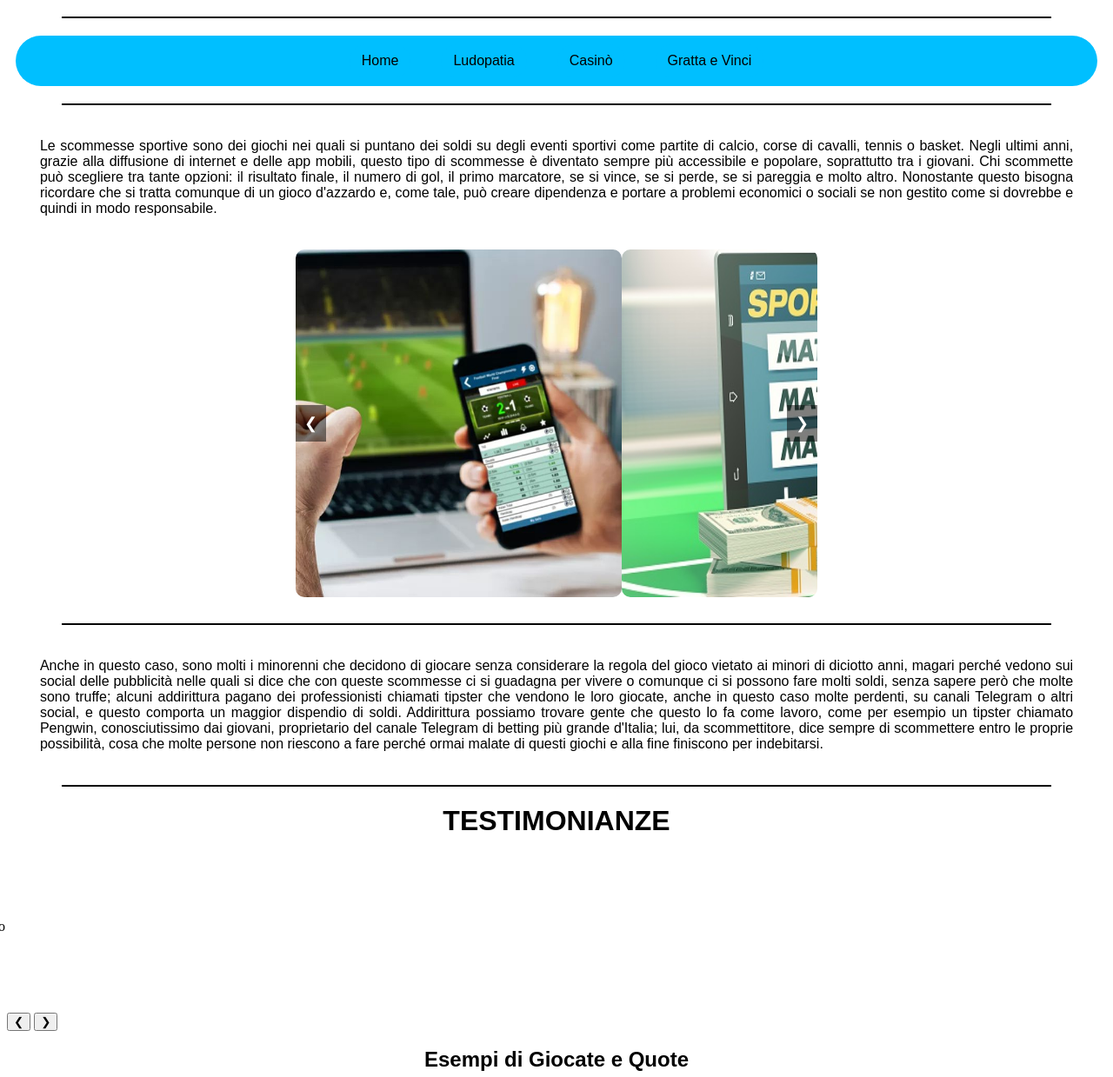
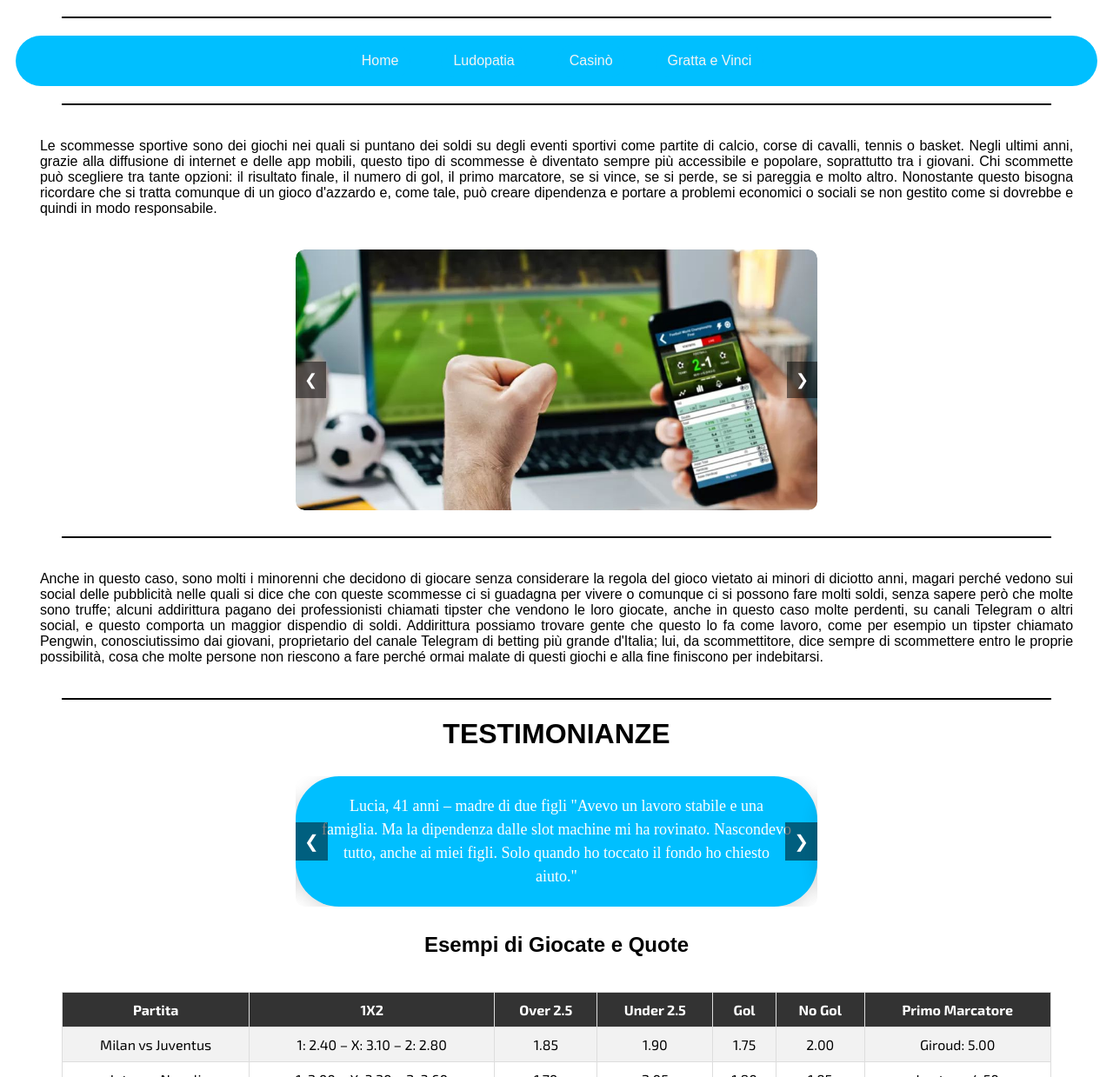
Before and after one commit to Lxr3Nz000/sito-informatica, a plain HTML site: page scommesse.html in a window 1280 px wide. Shown: the part 61-1300 px from the top of the page at 87% size. Drawn offline with Linux system fonts and the light colour scheme; a web font is replaced by a local one.

Commit message:
Update style.css

```diff
--- a/style.css
+++ b/style.css
@@ -1,96 +1,247 @@
-/*Titolo*/
-.title {
+/* Titoli */
+.title,
+.titleHome {
     font-family: "Special Gothic Expanded One", sans-serif;
-    font-weight: 700;
     font-style: normal;
     text-align: center;
+    font-weight: 700;
 }
 
 .titleHome {
-    font-family: "Special Gothic Expanded One", sans-serif;
     margin: 10%;
     font-size: 300%;
-    font-weight: 300%;
-    font-style: normal;
+}
+
+.carousel-container {
+    max-width: 600px;
+    margin: 30px auto;
+    position: relative;
+    overflow: hidden;
+    border-radius: 10px;
+}
+
+.carousel-slide {
+    display: flex;
+    transition: transform 0.5s ease-in-out;
+}
+
+.carousel-slide img {
+    width: 100%;
+    border-radius: 10px;
+}
+
+.carousel-buttons {
+    position: absolute;
+    top: 50%;
+    width: 100%;
+    display: flex;
+    justify-content: space-between;
+    transform: translateY(-50%);
+}
+
+.carousel-buttons button {
+    background-color: rgba(0, 0, 0, 0.5);
+    border: none;
+    color: white;
+    padding: 10px;
+    cursor: pointer;
+    font-size: 18px;
+}
+
+.responsive-table {
+  width: 100%;
+  overflow-x: auto;
+  margin: 20px 0;
+}
+
+.responsive-table table {
+  width: 100%;
+  border-collapse: collapse;
+  min-width: 600px; /* imposta una larghezza minima */
+}
+
+.responsive-table th,
+.responsive-table td {
+  padding: 10px;
+  border: 1px solid #ddd;
+  text-align: center;
+}
+
+.responsive-table thead {
+  background-color: #333;
+  color: white;
+}
+
+
+
+/* Navbar */
+.navbarstyle {
+    font-family: "Special Gothic Expanded One", sans-serif;
+    font-weight: 400;
     text-align: center;
+    background-color: #00BFFF;
+    color: #f4f4f4;
+    text-decoration: none;
+    margin: 0 10px;
+    padding: 8px 12px;
+    border: 2px solid transparent;
+    border-radius: 30px;
+    display: flex;
+    flex-wrap: wrap;
+    justify-content: center;
+    gap: 15px;
+    position: sticky;
+    top: 0;
+    z-index: 1;
+}
+
+.carousel-container {
+    position: relative;
+    width: 90%;
+    max-width: 600px;
+    margin: 30px auto;
+    overflow: hidden;
+    border-radius: 12px;
+}
+
+.carousel-slide {
+    display: flex;
+    transition: transform 0.5s ease-in-out;
+    width: 100%;
+}
+
+.carousel-slide img {
+    min-width: 100%;
+    object-fit: cover;
+    height: 300px;
+    border-radius: 12px;
+}
+
+.carousel-btn {
+    position: absolute;
+    top: 50%;
+    transform: translateY(-50%);
+    background-color: rgba(0, 0, 0, 0.5);
+    border: none;
+    padding: 10px 15px;
+    color: white;
+    font-size: 20px;
+    cursor: pointer;
+    border-radius: 50%;
+    z-index: 1;
+}
+
+.carousel-btn.prev {
+    left: 10px;
+}
+
+.carousel-btn.next {
+    right: 10px;
+}
+
+.text-carousel-wrapper {
+    max-width: 600px;
+    margin: 30px auto;
+    position: relative;
+    overflow: hidden;
+    border-radius: 10px;
+}
+
+.text-carousel-track {
+    display: flex;
+    transition: transform 0.5s ease-in-out;
+}
+
+.text-bubble {
+    flex: 0 0 100%;
+    display: flex;
+    justify-content: center;
+    align-items: center;
+    padding: 30px;
+    background: #00BFFF;
+    color: white;
+    border-radius: 50px;
+    box-shadow: 0 5px 20px rgba(0, 0, 0, 0.15);
+    font-size: 18px;
+    line-height: 1.5;
+    text-align: center;
+    position: relative;
+    height: 150px;
+    box-sizing: border-box;
 
 }
 
-/*Navbar*/
-.navbarstyle {
-    font-family: "Special Gothic Expanded One", sans-serif;
-    font-weight: 400;
-    font-style: normal;
-    text-align: center;
-    color: black;
-    background-color: #00BFFF;
+.text-bubble::after {
+    content: '';
+    position: absolute;
+    bottom: -20px;
+    left: 50%;
+    transform: translateX(-50%);
+    border-width: 10px 10px 0;
+    border-style: solid;
+    border-color: #00BFFF transparent;
+}
 
-    /*!Per levare le sottolineature*/
-    text-decoration: none;
 
-    /*!Se non li uso non metto gli spazi, padding tra il contenuto e il bordo, margin tra l’elemento e ciò che lo circonda */
-    margin: 0 10px;
-    padding: 8px 12px;
+.text-carousel-nav {
+    position: absolute;
+    top: 50%;
+    width: 100%;
+    display: flex;
+    justify-content: space-between;
+    transform: translateY(-50%);
+    pointer-events: none;
+}
 
-    /* !Se non lo uso quando passo col cursore sopra la scritta trema tutto */
-    border: 2px solid transparent;
-    border-radius: 30px;
+.text-carousel-nav button {
+    background-color: rgba(0, 0, 0, 0.5);
+    border: none;
+    color: white;
+    padding: 10px;
+    font-size: 20px;
+    cursor: pointer;
+    pointer-events: all;
+    transition: background 0.3s;
+}
 
-    /*!Per non far sovrapporre le cose */
-    display: flex;
-
-    /*!Per far restare gli elementi in una sola riga anche se si stringono troppo */
-    flex-wrap: wrap;
-
-    /*!Per andare a capo con gli schermi piccoli automaticamente */
-    justify-content: center;
-
-    /*!Se non lo uso gli elementi sono decentrati*/
-    gap: 15px;
-
-    /*!Per far rimanere la navbar sopra quando scrollo */
-    top: 0;
-    position: sticky;
+.text-carousel-nav button:hover {
+    background-color: rgba(0, 0, 0, 0.7);
+}
 
 
 
+.navbarstyle a:hover {
+    border: 2px solid black;
 }
 
-/*!Per far apparire il bordo quando ci passo con il cursore */
-.navbarstyle a:hover {
-    border: 2px solid black;
-
-}
-
-/*Linea orizzontale*/
+/* Linea orizzontale */
 hr {
     border: none;
     height: 2px;
     background-color: black;
     margin: 20px auto;
     width: 90%;
-
 }
 
-/*Testo*/
+/* Testo */
 .text {
     font-family: "Special Gothic Expanded One", sans-serif;
-    font-weight: 40%;
     font-style: normal;
     text-align: justify;
     margin: 3%;
-
 }
 
-
-/*Immagini*/
-.img {
+/* Immagini */
+.img,
+.img2 {
     border-radius: 3%;
     display: block;
-    margin: 0 auto
+    margin: 0 auto;
 }
 
-
+.img2 {
+    margin-left: 2%;
+}
 
 .contenitore-immagini {
     display: flex;
@@ -105,8 +256,7 @@ hr {
     border-radius: 10px;
 }
 
-
-/*Footer*/
+/* Footer */
 .footer-style {
     font-family: "Special Gothic Expanded One", sans-serif;
     background-color: #00bfff5e;
@@ -123,18 +273,20 @@ hr {
     text-align: center;
 }
 
-
-.img2 {
-    border-radius: 3%;
-    display: block;
-    margin-left: 2%;
-}
-
+/* Layout con immagine e testo laterale */
 .box-foto-testo {
     display: flex;
     align-items: center;
     gap: 2%;
     padding: 2%;
+}
+
+.box-foto-testo img {
+    max-width: 100%;
+    width: 1500px;
+    height: auto;
+    display: block;
+    margin: 0 auto;
 }
 
 .immagine-laterale-destro {
@@ -143,12 +295,16 @@ hr {
     border-radius: 30px;
 }
 
-.testo-laterale-destro {
-    margin-left: 10%;
+.testo-laterale-destro,
+.testo-laterale-sinistro {
     text-align: justify;
     max-width: 80%;
     font-size: 1.3em;
     color: #000;
+}
+
+.testo-laterale-destro {
+    margin-left: auto;
 }
 
 .immagine-laterale-sinistro {
@@ -160,19 +316,9 @@ hr {
 
 .testo-laterale-sinistro {
     margin: 3%;
-    text-align: justify;
-    max-width: 80%;
-    font-size: 1.3em;
-    color: #000;
 }
 
-.box-foto-testo img {
-    max-width: 100%;
-    height: auto;
-    display: block;
-    margin: 0 auto;
-}
-
+/* Responsive */
 @media screen and (max-width: 768px) {
     .titleHome {
         font-size: 2em;
@@ -192,7 +338,6 @@ hr {
         flex: 1;
         min-width: 280px;
         max-width: 600px;
-        text-align: justify;
         padding: 10px;
     }
 
```
